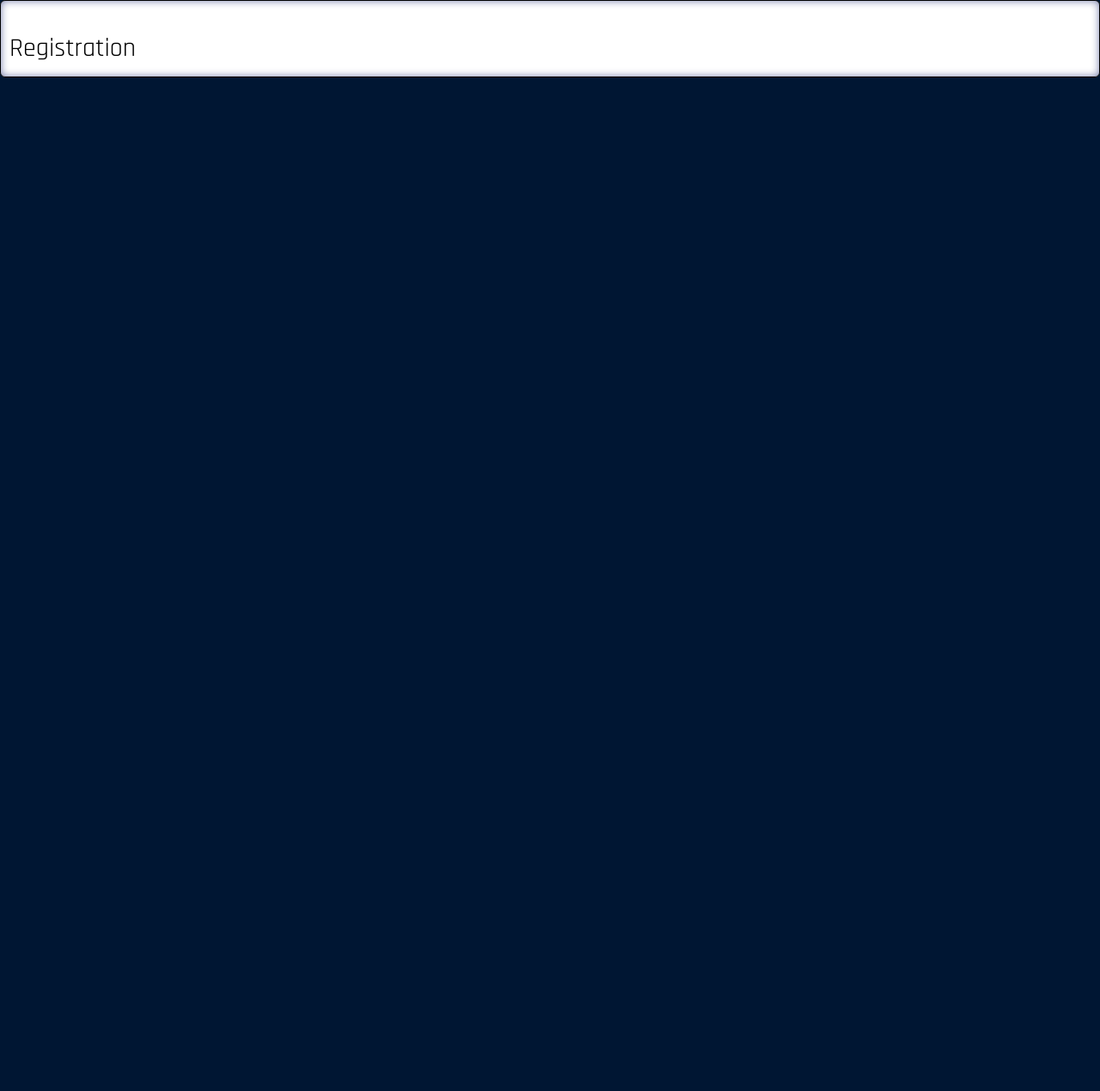
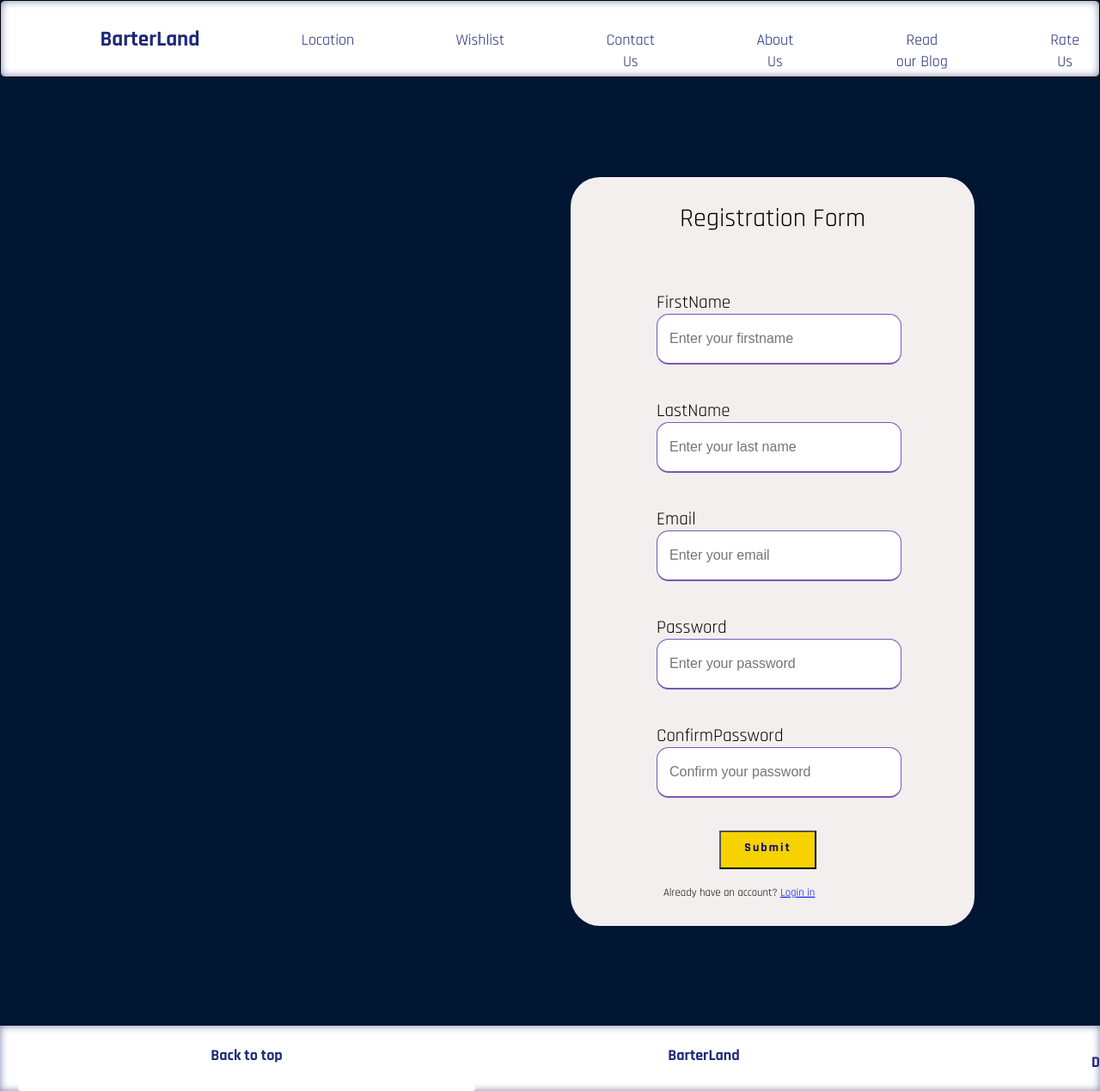
Before and after one commit to HirvaPatel/barterland, a React (Create React App) app: page /userregister in a window 1280 px wide. Shown: the whole page at 86% size. Before the commit the page ends 800 px from the top, so only its background shows below. Built offline with nearby package versions, Linux system fonts and the light colour scheme.

Commit message:
Registration Page

```diff
--- a/src/LoginPage.js
+++ b/src/LoginPage.js
@@ -27,7 +27,7 @@ export default function LoginPage(props) {
     return (email.validinput && password.validinput)
   }
 
-    const handleSubmit = (event) => {
+      const handleSubmit = (event) => {
       event.preventDefault();
       const state = this.state;
       if (state.email.validinput === true && state.password.validinput === true) {
@@ -40,7 +40,7 @@ export default function LoginPage(props) {
 
     }
 
-    const handleChange = (event) => {
+      const handleChange = (event) => {
       let emailStateValue = email;
       let passwordStateValue = password;
       const err = []
@@ -109,9 +109,6 @@ export default function LoginPage(props) {
                 <Link to={"/comingsoon"} > <label>Wishlist</label> </Link>
             </nav>
             <nav className="box1">
-                <Link to={"/comingsoon"} state={{ data: props.userData }}></Link>
-            </nav>
-            <nav className="box1">
                <Link to={"/comingsoon"} ><label>Contact Us</label></Link>
            </nav>
            <nav className="box1">
@@ -143,7 +140,7 @@ export default function LoginPage(props) {
                 </nav>
               </nav>
               <nav className="buttonContainer">
-                <button className='button-body' id='submitbutton' disabled={disablebutton}> Submit</button>
+                <button className='button-body' id='submitbutton' disabled={!isAllInputValid}> Submit</button>
               </nav>
               <nav className="excistingvalue1">
                   <Link to="/comingsoon">Forgot Password?</Link>
--- a/src/RegisterForm.js
+++ b/src/RegisterForm.js
@@ -1,172 +1,269 @@
-import React from 'react';
+import React, { useState } from 'react';
+import './LoginPage.css';
 import { Link } from "react-router-dom";
-import './App.css';
-import './UserProfilePage';
+import axios from "axios";
+import { useNavigate } from "react-router-dom";
 
-class Form extends React.Component {
-  constructor(props) {
-    super(props);
-    this.state = {
+export default function RegisterForm(props) {
 
-      firstname: {
-        value: '', error: [], validinput: false
-      },
+  const [disablebutton, setdisablebutton] = useState(false);
+  let navigate = useNavigate();
 
-      lastname: {
-        value: '', error: [], validinput: false
-      },
+  const [firstname, setFirstNameValue] = useState(
+    {
+    value: '', validateinput: false,  error: []
 
-      email: {
-        value: '', error: [], validinput: false
-      },
+  });
 
-      password: {
-        value: '', error: [], validinput: false
-      },
+   const [lastname, setLastNameValue] = useState(
+    {
+    value: '', validateinput: false,  error: []
 
-      confirmpassword: {
-        value: '', error: [], validinput: false
-      }
+    });
+
+   const [email, setEmailValue] = useState(
+    {
+
+      value: '', validinput: false, error: []
+
+    });
+
+   const [password, setPasswordValue] = useState(
+    {
+
+      value: '', validinput: false, error: []
+
+    });
+    const [confirmpassword, setConfirmPasswordValue] = useState(
+    {
+
+        value: '', validinput: false, error: []
+
+    });
+
+
+  function isAllInputValid() {
+    return (email.validinput && password.validinput && confirmpassword.validinput && firstname.validateinput && lastname.validateinput)
   }
 
-    this.handleChange = this.handleChange.bind(this);
+      const handleSubmit = (event) => {
+      event.preventDefault();
+      const state = this.state;
+      if (state.email.validinput === true && state.password.validinput === true && state.firstname.validinput === true && state.lastname.validateinput === true && state.confirmpassword.validateinput ===true) {
+        alert('sucessfully registered!!');
+        return true;
+      } else {
+        alert('All the fields in the form are madatory!');
+        return false;
       }
 
-  isAllInputValid() {
-    const state = this.state;
-    return (state.firstname.validinput && state.lastname.validinput && state.email.validinput && state.password.validinput && state.confirmpassword.validinput)
     }
 
-  handleChange(event) {
+      const handleChange = (event) => {
+      let emailStateValue = email;
+      let passwordStateValue = password;
+      let firstnameStateValue = firstname;
+      let lastnameStateValue = lastname;
+      let confirmpasswordStateValue = confirmpassword;
 
       const err = []
-    let state = this.state;
       const { name, value } = event.target;
 
+      switch (name) {
 
-    switch (name) {
       case 'firstname':
-        state.firstname.value = value;
+        firstnameStateValue.value = value;
 
         if (!validateFirstName(value)) {
-          state.firstname.validinput = false;
+          firstnameStateValue.validinput = false;
           err.push('Alphabets are only allowed');
-          state.firstname.error = err;
+          firstnameStateValue.error = err;
           break;
 
         }
-        state.firstname.error = [];
-        state.firstname.validinput = true;
+        firstnameStateValue.error = [];
+        firstnameStateValue.validinput = true;
         break;
 
       case 'lastname':
-        state.lastname.value = value;
+        lastnameStateValue.value = value;
         if (!validateLastName(value)) {
 
-          state.lastname.validinput = false;
+          lastnameStateValue.validinput = false;
           err.push('Alphabets are only allowed')
-          state.lastname.error = err;
+          lastnameStateValue.error = err;
           break;
 
         }
-        state.lastname.error = [];
-        state.lastname.validinput = true;
+        lastnameStateValue.error = [];
+        lastnameStateValue.validinput = true;
         break;
 
         case 'email':
-        state.email.value = value;
+          emailStateValue.value = value;
           if (!validateEmail(value)) {
             err.push('invalid email!')
-          state.email.validinput = false;
-          state.email.error = err;
+            emailStateValue.validinput = false;
+            emailStateValue.error = err;
             break;
           }
 
-        state.email.error = [];
-        state.email.validinput = true;
+          emailStateValue.error = [];
+          emailStateValue.validinput = true;
           break;
 
         case 'password':
-        state.password.value = value;
+          passwordStateValue.value = value;
 
           if (!validatePassword(value)) {
-          state.password.validinput = false;
+            passwordStateValue.validinput = false;
             err.push('Atleast have 8 charachter, one capital letter, one number and one special character');
-          state.password.error = err;
+            passwordStateValue.error = err;
             break;
           }
-        state.password.error = [];
-        state.password.validinput = true;
+          passwordStateValue.error = [];
+          passwordStateValue.validinput = true;
           break;
 
           case 'confirmpassword':
-        state.confirmpassword.value = value;
+          confirmpasswordStateValue.value = value;
 
-        if (value !== state.password.value) {
-          state.confirmpassword.validinput = false;
-          err.push('Passwords dont match');
-          state.confirmpassword.error = err;
+          if (!validatePassword(value)) {
+            confirmpasswordStateValue.validinput = false;
+            err.push('Atleast have 8 charachter, one capital letter, one number and one special character');
+            confirmpasswordStateValue.error = err;
             break;
           }
-        state.confirmpassword.error = [];
-        state.confirmpassword.validinput = true;
+          confirmpasswordStateValue.error = [];
+          confirmpasswordStateValue.validinput = true;
           break;
 
           default:
           break;
       }
 
-    this.setState(state);
+      setPasswordValue(prevState => ({
+        ...prevState, value: passwordStateValue.value,
+        validinput: passwordStateValue.validinput,
+        error: passwordStateValue.error
+
+      }));
+
+      setEmailValue(prevState => ({
+        ...prevState, value: emailStateValue.value,
+        validinput: emailStateValue.validinput,
+        error: emailStateValue.error
+
+      }));
+
+      setFirstNameValue(prevState => ({
+        ...prevState, value: firstnameStateValue.value,
+        validinput: firstnameStateValue.validinput,
+        error: firstnameStateValue.error
+
+      }));
+
+      setLastNameValue(prevState => ({
+        ...prevState, value: lastnameStateValue.value,
+        validinput: lastnameStateValue.validinput,
+        error: lastnameStateValue.error
+
+      }));
+
+      setConfirmPasswordValue(prevState => ({
+        ...prevState, value: confirmpasswordStateValue.value,
+        validinput: confirmpasswordStateValue.validinput,
+        error: confirmpasswordStateValue.error
+
+      }));
+
+
     }
 
-  render() {
     return (
       <nav>
-        <title> Registration Form </title>
+      <header>
         <nav className="container">
-          <nav className="title">Registration</nav>
+            <nav className="box1">
+                <Link to={"/"} ><label className="logo">BarterLand</label> </Link>
+            </nav>
+            <nav className="box1">
+                {/* <Link to={"/comingsoon"} target="_blank" rel="noopener noreferrer" > <label>Location</label> </Link> */}
+                <Link to={"/comingsoon"} > <label>Location</label> </Link>
+            </nav>
+            <nav className="box1">
+                <Link to={"/comingsoon"} > <label>Wishlist</label> </Link>
+            </nav>
+            <nav className="box1">
+               <Link to={"/comingsoon"} ><label>Contact Us</label></Link>
+           </nav>
+           <nav className="box1">
+               <Link to={"/comingsoon"} ><label>About Us</label></Link>
+           </nav>
+           <nav className="box1">
+               <Link to={"/comingsoon"} ><label>Read our Blog</label></Link>
+           </nav>
+           <nav className="box1">
+               <Link to={"/comingsoon"} ><label>Rate Us</label></Link>
+           </nav>
+        </nav>
+    </header>
+        <title> Login Form </title>
+        <nav className="containerform">
+          <nav className="title">Registration Form</nav>
           <nav className="content">
-            <form >
+            <form onSubmit={handleSubmit}>
               <nav className="userdata">
               <nav className="inputvalue">
-                  <label className="inputdetails">First Name</label>
-                  <input type="text" name="firstname" value={this.state.firstname.value} onChange={this.handleChange} id="firstname" placeholder="Enter your first name" />
-                  <label className="errorvalues">{this.state.firstname.error.join()}</label>
+                  <label className="inputdetails">FirstName</label>
+                  <input type="text" name="firstname" value={firstname.value} onChange={handleChange} id="firstname" placeholder="Enter your firstname" />
+                  <label className="errorvalues">{firstname.error.join()}</label>
                 </nav>
                 <nav className="inputvalue">
-                  <label className="inputdetails">Last Name</label>
-                  <input type="text" name="lastname" value={this.state.lastname.value} onChange={this.handleChange} id="lastname" placeholder="Enter your last name" />
-                  <label className="errorvalues">{this.state.lastname.error.join()}</label>
+                  <label className="inputdetails">LastName</label>
+                  <input type="text" name="lastname" value={lastname.value} onChange={handleChange} id="lastname" placeholder="Enter your last name" />
+                  <label className="errorvalues">{lastname.error.join()}</label>
                 </nav>
                 <nav className="inputvalue">
                   <label className="inputdetails">Email</label>
-                  <input type="text" name="email" value={this.state.email.value} onChange={this.handleChange} id="email" placeholder="Enter your email" />
-                  <label className="errorvalues">{this.state.email.error.join()}</label>
+                  <input type="text" name="email" value={email.value} onChange={handleChange} id="email" placeholder="Enter your email" />
+                  <label className="errorvalues">{email.error.join()}</label>
                 </nav>
                 <nav className="inputvalue">
                   <label className="inputdetails">Password</label>
-                  <input type="password" name="password" value={this.state.password.value} onChange={this.handleChange} id="password" placeholder="Enter your password" />
-                  <label className="errorvalues">{this.state.password.error.join()}</label>
+                  <input type="password" name="password" value={password.value} onChange={handleChange} id="password" placeholder="Enter your password" />
+                  <label className="errorvalues">{password.error.join()}</label>
                 </nav>
                 <nav className="inputvalue">
-                  <label className="inputdetails">Confirm Password</label>
-                  <input type="password" name="confirmpassword" value={this.state.confirmpassword.value} onChange={this.handleChange} id="confirmpassword" placeholder="Confirm your password" />
-                  <label className="errorvalues">{this.state.confirmpassword.error.join()}</label>
+                  <label className="inputdetails">ConfirmPassword</label>
+                  <input type="password" name="confirmpassword" value={confirmpassword.value} onChange={handleChange} id="confirmpassword" placeholder="Confirm your password" />
+                  <label className="errorvalues">{confirmpassword.error.join()}</label>
                 </nav>
               </nav>
               <nav className="buttonContainer">
-                <Link to='/userprofile'>
-                  <button className='button-body-id' id='submit' disabled={!this.isAllInputValid()} onClick={() => alert('Registation successful !')}> Submit</button>
-                </Link>
+                <button className='button-body' id='submitbutton' disabled={!isAllInputValid}> Submit</button>
+              </nav>
+                  <nav className="excistingvalue">
+                  <label>Already have an account? <Link to="/userregister">Login in</Link></label>
                   </nav>
             </form>
           </nav>
         </nav>
+        <footer>
+                <nav className="container4">
+                    <nav className="backtotop">
+                        <Link to={"/home"} ><label>Back to top</label></Link>
+                    </nav>
+                    <nav className="logo-box"><Link to={"/home"} ><label>BarterLand</label></Link></nav>
+                    <section className="box5">
+                        <label> Developed by Humans </label>
+                    </section>
+                </nav>
+
+            </footer>
       </nav>
 
     );
-  }
-
     }
 
 
@@ -197,6 +294,3 @@ function validateLastName(lastname) {
 
   );
 }
-
-
-export default Form;
```
Lines whose indentation alone changed are shown as unchanged.
